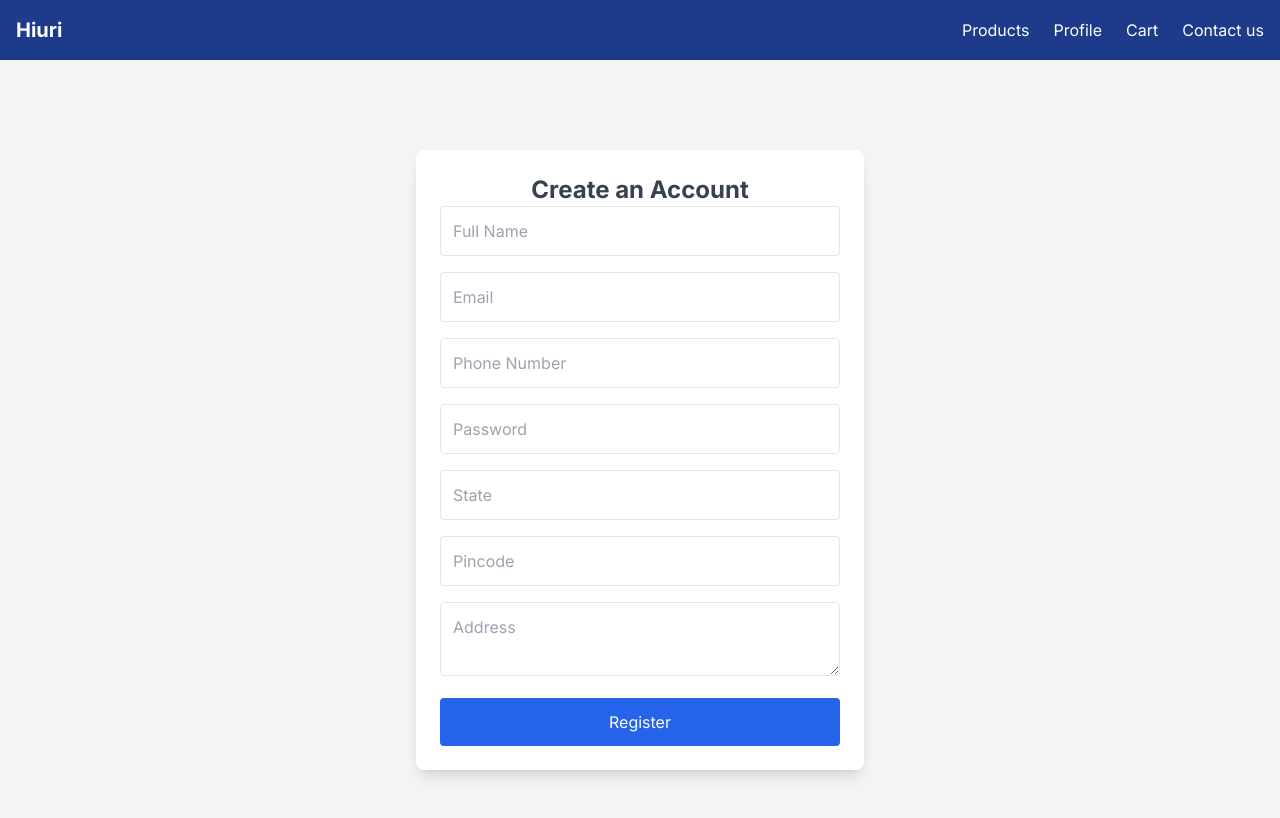
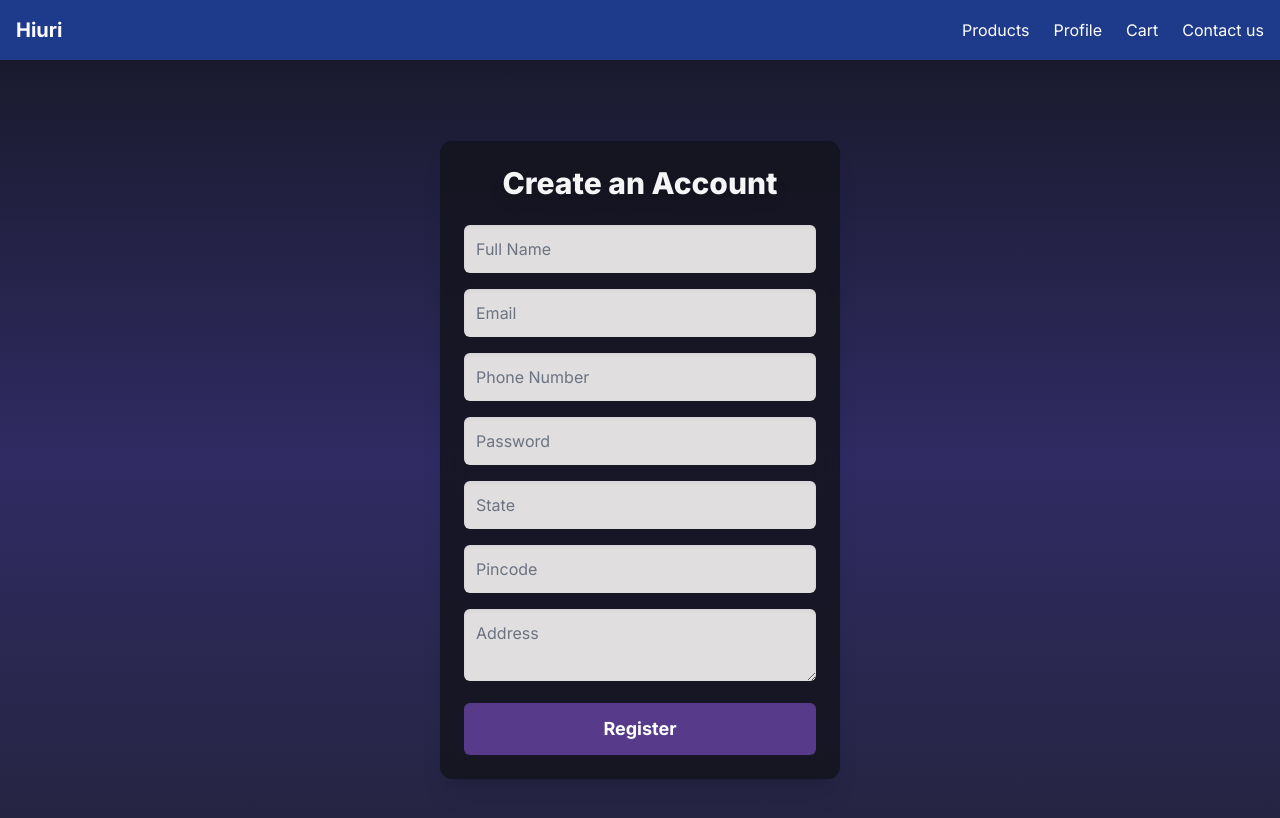
Before and after one commit to debmalya37/ecommerce-web, a Next.js app: page /register in a window 1280 px wide. Shown: the top 818 px of the page. Built offline with nearby package versions, Linux system fonts and the light colour scheme.

Commit message:
#update with loader

```diff
--- a/src/app/admin/products/page.tsx
+++ b/src/app/admin/products/page.tsx
@@ -1,10 +1,11 @@
 "use client";
-
 import { useState, useEffect } from "react";
 import axios from "axios";
+import Link from "next/link";
+import Loader from "@/components/Loader"; // Import the Loader component
 
 export default function AdminProductsPage() {
-  const [products, setProducts] = useState([]);
+  const [products, setProducts] = useState<any[]>([]);
   const [newProduct, setNewProduct] = useState({
     name: "",
     description: "",
@@ -15,22 +16,20 @@ export default function AdminProductsPage() {
     category: "",
   });
   const [categories, setCategories] = useState<any[]>([]);
+  const [loading, setLoading] = useState(true);
 
-// Add this useEffect
+  // Fetch all products and categories concurrently.
   useEffect(() => {
-  const fetchCategories = async () => {
+    const fetchData = async () => {
       try {
-      const response = await axios.get("/api/categories");
-      setCategories(response.data);
+        await Promise.all([fetchProducts(), fetchCategories()]);
       } catch (error) {
-      console.error("Failed to fetch categories:", error);
+        console.error("Error fetching data:", error);
+      } finally {
+        setLoading(false);
       }
     };
-  fetchCategories();
-}, []);
-
-  useEffect(() => {
-    fetchProducts();
+    fetchData();
   }, []);
 
   const fetchProducts = async () => {
@@ -42,7 +41,18 @@ useEffect(() => {
     }
   };
 
-  const handleChange = (e: React.ChangeEvent<HTMLInputElement | HTMLTextAreaElement | HTMLSelectElement>) => {
+  const fetchCategories = async () => {
+    try {
+      const response = await axios.get("/api/categories");
+      setCategories(response.data);
+    } catch (error) {
+      console.error("Failed to fetch categories:", error);
+    }
+  };
+
+  const handleChange = (
+    e: React.ChangeEvent<HTMLInputElement | HTMLTextAreaElement | HTMLSelectElement>
+  ) => {
     const { name, value } = e.target;
     setNewProduct((prev) => ({ ...prev, [name]: value }));
   };
@@ -50,17 +60,27 @@ useEffect(() => {
   const handleSubmit = async (e: React.FormEvent) => {
     e.preventDefault();
 
+    // Format the images from comma-separated URLs
     const formattedImages = newProduct.images.split(",").map((url) => {
       if (url.includes("drive.google.com")) {
         const fileIdMatch = url.match(/[-\w]{25,}/);
-        if (fileIdMatch) return `https://drive.google.com/thumbnail?id=${fileIdMatch[0]}&sz=w1000`;
+        if (fileIdMatch)
+          return `https://drive.google.com/thumbnail?id=${fileIdMatch[0]}&sz=w1000`;
       }
       return url;
     });
 
     try {
       await axios.post("/api/products", { ...newProduct, images: formattedImages });
-      setNewProduct({ name: "", description: "", price: "", originalPrice: "", images: "", stock: "", category: "" });
+      setNewProduct({
+        name: "",
+        description: "",
+        price: "",
+        originalPrice: "",
+        images: "",
+        stock: "",
+        category: "",
+      });
       fetchProducts();
     } catch (error) {
       console.error("Error adding product:", error);
@@ -76,13 +96,23 @@ useEffect(() => {
     }
   };
 
+  if (loading) {
+    return <Loader />;
+  }
+
   return (
     <div className="max-w-5xl mx-auto mt-10 p-6 bg-white shadow-lg rounded-lg">
       <h1 className="text-3xl font-bold text-center text-blue-600 mb-6">Admin: Manage Products</h1>
 
       <form onSubmit={handleSubmit} className="grid grid-cols-1 md:grid-cols-2 gap-6">
-        <input name="name" placeholder="Product Name" value={newProduct.name} onChange={handleChange} required className="p-3 border rounded-md w-full" />
-
+        <input
+          name="name"
+          placeholder="Product Name"
+          value={newProduct.name}
+          onChange={handleChange}
+          required
+          className="p-3 border rounded-md w-full"
+        />
         <select
           title="Category"
           name="category"
@@ -98,25 +128,81 @@ useEffect(() => {
             </option>
           ))}
         </select>
-        <textarea name="description" placeholder="Description" value={newProduct.description} onChange={handleChange} required className="p-3 border rounded-md w-full md:col-span-2" />
-        <input name="price" type="number" placeholder="Price" value={newProduct.price} onChange={handleChange} required className="p-3 border rounded-md w-full" />
-        <input name="originalPrice" type="number" placeholder="Original Price" value={newProduct.originalPrice} onChange={handleChange} required className="p-3 border rounded-md w-full" />
-        <input name="images" placeholder="Image URLs (comma-separated)" value={newProduct.images} onChange={handleChange} required className="p-3 border rounded-md w-full md:col-span-2" />
-        <input name="stock" type="number" placeholder="Stock" value={newProduct.stock} onChange={handleChange} required className="p-3 border rounded-md w-full" />
-        <button type="submit" className="bg-blue-600 text-white py-3 rounded-md font-semibold w-full md:col-span-2 hover:bg-blue-700">Add Product</button>
+        <textarea
+          name="description"
+          placeholder="Description"
+          value={newProduct.description}
+          onChange={handleChange}
+          required
+          className="p-3 border rounded-md w-full md:col-span-2"
+        />
+        <input
+          name="price"
+          type="number"
+          placeholder="Price"
+          value={newProduct.price}
+          onChange={handleChange}
+          required
+          className="p-3 border rounded-md w-full"
+        />
+        <input
+          name="originalPrice"
+          type="number"
+          placeholder="Original Price"
+          value={newProduct.originalPrice}
+          onChange={handleChange}
+          required
+          className="p-3 border rounded-md w-full"
+        />
+        <input
+          name="images"
+          placeholder="Image URLs (comma-separated)"
+          value={newProduct.images}
+          onChange={handleChange}
+          required
+          className="p-3 border rounded-md w-full md:col-span-2"
+        />
+        <input
+          name="stock"
+          type="number"
+          placeholder="Stock"
+          value={newProduct.stock}
+          onChange={handleChange}
+          required
+          className="p-3 border rounded-md w-full"
+        />
+        <button
+          type="submit"
+          className="bg-blue-600 text-white py-3 rounded-md font-semibold w-full md:col-span-2 hover:bg-blue-700"
+        >
+          Add Product
+        </button>
       </form>
 
       <h2 className="text-2xl font-bold mt-10">Existing Products</h2>
       <div className="grid grid-cols-1 sm:grid-cols-2 gap-6 mt-4">
         {products.map((product: any) => (
           <div key={product._id} className="border p-4 rounded-lg shadow-md">
-            <img src={product.images[0]} alt={product.name} className="w-full h-40 object-cover rounded-md bg-gray-200" />
+            <img
+              src={product.images[0]}
+              alt={product.name}
+              className="w-full h-40 object-cover rounded-md bg-gray-200"
+            />
             <h3 className="font-bold mt-2">{product.name}</h3>
             <p className="text-gray-600">{product.category}</p>
             <p className="text-red-500">₹{product.price}</p>
             <p className="text-sm text-gray-500 line-through">₹{product.originalPrice}</p>
-            {product.stock === 0 ? <p className="text-red-500 font-bold">Out of Stock</p> : <p className="text-green-600">In Stock: {product.stock}</p>}
-            <button onClick={() => handleDelete(product._id)} className="mt-2 bg-red-600 text-white py-1 px-3 rounded hover:bg-red-700">Delete</button>
+            {product.stock === 0 ? (
+              <p className="text-red-500 font-bold">Out of Stock</p>
+            ) : (
+              <p className="text-green-600">In Stock: {product.stock}</p>
+            )}
+            <button
+              onClick={() => handleDelete(product._id)}
+              className="mt-2 bg-red-600 text-white py-1 px-3 rounded hover:bg-red-700"
+            >
+              Delete
+            </button>
           </div>
         ))}
       </div>
--- a/src/app/login/page.tsx
+++ b/src/app/login/page.tsx
@@ -7,6 +7,8 @@ import Link from "next/link";
 export default function LoginPage() {
   const [formData, setFormData] = useState({ email: "", password: "" });
   const [error, setError] = useState("");
+  const [showPassword, setShowPassword] = useState(false); // Toggle for password visibility
+
   const router = useRouter();
 
   const handleChange = (e: React.ChangeEvent<HTMLInputElement>) => {
@@ -29,17 +31,113 @@ export default function LoginPage() {
     }
   };
 
+  // Eye icon for open/closed animation
+  const EyeIcon = () => {
+    return showPassword ? (
+      // Eye Open
+      <svg
+        xmlns="http://www.w3.org/2000/svg"
+        fill="none"
+        viewBox="0 0 24 24"
+        strokeWidth={2}
+        stroke="currentColor"
+        className="w-6 h-6 transition-transform duration-300 hover:scale-125"
+      >
+        <path
+          strokeLinecap="round"
+          strokeLinejoin="round"
+          d="M2.25 12c1.5-4.5 4.73-7.5 9.75-7.5s8.25 3 9.75 7.5c-1.5 4.5-4.73 7.5-9.75 7.5s-8.25-3-9.75-7.5z"
+        />
+        <path
+          strokeLinecap="round"
+          strokeLinejoin="round"
+          d="M15 12a3 3 0 11-6 0 3 3 0 016 0z"
+        />
+      </svg>
+    ) : (
+      // Eye Closed
+      <svg
+        xmlns="http://www.w3.org/2000/svg"
+        fill="none"
+        viewBox="0 0 24 24"
+        strokeWidth={2}
+        stroke="currentColor"
+        className="w-6 h-6 transition-transform duration-300 hover:scale-125"
+      >
+        <path
+          strokeLinecap="round"
+          strokeLinejoin="round"
+          d="M3.98 8.223c2.69-3.826 5.854-5.723 8.77-5.723 2.918 0 6.08 1.898 8.77 5.723a.75.75 0 11-1.272.818C17.496 5.635 14.963 3.75 12.75 3.75c-2.213 0-4.745 1.885-7.498 5.291a.75.75 0 01-1.272-.818z"
+        />
+        <path
+          strokeLinecap="round"
+          strokeLinejoin="round"
+          d="M9.013 13.213A3.002 3.002 0 0112 9.75c.62 0 1.209.188 1.687.51m1.301 1.315c.33.499.512 1.088.512 1.675a3 3 0 01-3 3c-.586 0-1.176-.182-1.675-.512m0 0l-3.75 3.75m3.75-3.75l-6-6"
+        />
+      </svg>
+    );
+  };
+
   return (
-    <div className="min-h-screen flex items-center justify-center bg-gray-100">
-      <div className="max-w-md w-full bg-white p-6 rounded-lg shadow-lg">
-        <h2 className="text-2xl font-bold text-center text-gray-700">Login</h2>
-        {error && <p className="text-red-500 text-center">{error}</p>}
-        <form onSubmit={handleSubmit} className="space-y-4">
-          <input type="email" name="email" placeholder="Email" onChange={handleChange} required className="w-full p-3 border rounded" />
-          <input type="password" name="password" placeholder="Password" onChange={handleChange} required className="w-full p-3 border rounded" />
-          <button type="submit" className="w-full bg-blue-600 text-white p-3 rounded hover:bg-blue-700">Login</button>
-        </form>
-        <p>New User? <Link rel="stylesheet" href="/register">Create an account</Link></p>
+    <div className="min-h-screen flex items-center justify-center bg-gradient-to-b from-[#0f0c29] via-[#302b63] to-[#24243e]">
+      {/* Outer Card Container */}
+      <div className="relative w-[350px] h-[500px] bg-[url('https://doc-08-2c-docs.googleusercontent.com/docs/securesc/.../1Sx0jhdpEpnNIydS4rnN4kHSJtU1EyWka?e=view&authuser=0')] bg-cover bg-center rounded-[10px] shadow-[5px_20px_50px_#000] overflow-hidden">
+        {/* Dark Overlay (optional) */}
+        <div className="absolute inset-0 bg-black bg-opacity-40"></div>
+
+        {/* Login Form Container */}
+        <div className="relative w-full h-full flex flex-col items-center justify-center p-6 z-10">
+          <h2 className="text-3xl font-bold text-white mb-6">Login</h2>
+
+          {error && <p className="text-red-500 text-center">{error}</p>}
+
+          <form onSubmit={handleSubmit} className="flex flex-col items-center w-full">
+            {/* Email Input */}
+            <input
+              type="email"
+              name="email"
+              placeholder="Email"
+              onChange={handleChange}
+              required
+              className="w-[80%] mb-4 p-3 rounded-md border-none outline-none bg-[#e0dede] text-gray-700"
+            />
+
+            {/* Password Input + Toggle */}
+            <div className="w-[80%] mb-4 relative">
+              <input
+                type={showPassword ? "text" : "password"}
+                name="password"
+                placeholder="Password"
+                onChange={handleChange}
+                required
+                className="w-full p-3 rounded-md border-none outline-none bg-[#e0dede] text-gray-700"
+              />
+              {/* Eye Toggle Icon */}
+              <button
+              title="Toggle Password Visibility"
+                type="button"
+                onClick={() => setShowPassword(!showPassword)}
+                className="absolute right-3 top-3 text-gray-600"
+              >
+                <EyeIcon />
+              </button>
+            </div>
+
+            <button
+              type="submit"
+              className="w-[60%] bg-[#573b8a] text-white py-3 rounded-md font-bold hover:bg-[#6d44b8] transition"
+            >
+              Login
+            </button>
+          </form>
+
+          <p className="text-white mt-6">
+            New User?{" "}
+            <Link href="/register" className="text-yellow-300 hover:underline font-semibold">
+              Create an account
+            </Link>
+          </p>
+        </div>
       </div>
     </div>
   );
--- a/src/app/product/[id]/page.tsx
+++ b/src/app/product/[id]/page.tsx
@@ -4,6 +4,7 @@ import { useState, useEffect } from "react";
 import { useSession } from "next-auth/react"; // Import useSession
 import axios from "axios";
 import { useRouter } from "next/navigation";
+import Loader from "@/components/Loader";
 
 export default function ProductDetails({ params }: { params: { id: string } }) {
   const { data: session } = useSession(); // Get session data
@@ -44,7 +45,7 @@ export default function ProductDetails({ params }: { params: { id: string } }) {
 
 
 
-  if (loading) return <p className="text-center mt-10 text-gray-600">Loading...</p>;
+  if (loading) return <Loader />;
   if (!product) return <p className="text-center mt-10 text-red-600">Product not found</p>;
 
   const handleAddToCart = () => {
--- a/src/app/products/page.tsx
+++ b/src/app/products/page.tsx
@@ -6,6 +6,7 @@ import ProductCard from "@/components/ProductCard";
 import { useSearchParams } from "next/navigation";
 import dynamic from "next/dynamic";
 import { Suspense } from "react";
+import Loader from "@/components/Loader";
 
 // Client-side only component
 const ProductList = () => {
@@ -130,7 +131,7 @@ const ProductList = () => {
 // Main page component
 export default function ProductPage() {
   return (
-    <Suspense fallback={<div className="container mx-auto p-6">Loading...</div>}>
+    <Suspense fallback={<div className="container mx-auto p-6"> <Loader /></div>}>
       <ProductList />
     </Suspense>
   );
--- a/src/app/profile/page.tsx
+++ b/src/app/profile/page.tsx
@@ -4,6 +4,7 @@ import { useState, useEffect } from "react";
 import axios from "axios";
 import { useSession } from "next-auth/react";
 import { useRouter } from "next/navigation";
+import Loader from "@/components/Loader";
 
 export default function Profile() {
   const [user, setUser] = useState<any>(null);
@@ -62,7 +63,7 @@ export default function Profile() {
     }
   };
 
-  if (loading) return <p className="text-center text-gray-500">Loading...</p>;
+  if (loading) return <Loader />;
   if (error) return <p className="text-center text-red-500">{error}</p>;
 
   return (
--- a/src/app/register/page.tsx
+++ b/src/app/register/page.tsx
@@ -47,20 +47,93 @@ export default function RegisterPage() {
   };
 
   return (
-    <div className="min-h-screen flex items-center justify-center bg-gray-100">
-      <div className="max-w-md w-full bg-white p-6 rounded-lg shadow-lg">
-        <h2 className="text-2xl font-bold text-center text-gray-700">Create an Account</h2>
-        {error && <p className="text-red-500 text-center">{error}</p>}
-        <form onSubmit={handleSubmit} className="space-y-4">
-          <input type="text" name="fullName" placeholder="Full Name" onChange={handleChange} required className="w-full p-3 border rounded" />
-          <input type="email" name="email" placeholder="Email" onChange={handleChange} required className="w-full p-3 border rounded" />
-          <input type="text" name="phone" placeholder="Phone Number" onChange={handleChange} required className="w-full p-3 border rounded" />
-          <input type="password" name="password" placeholder="Password" onChange={handleChange} required className="w-full p-3 border rounded" />
-          <input type="text" name="state" placeholder="State" onChange={handleChange} required className="w-full p-3 border rounded" />
-          <input type="text" name="pincode" placeholder="Pincode" onChange={handleChange} required className="w-full p-3 border rounded" />
-          <textarea name="address" placeholder="Address" onChange={handleChange} required className="w-full p-3 border rounded"></textarea>
-          <button type="submit" className="w-full bg-blue-600 text-white p-3 rounded hover:bg-blue-700">{loading ? "Registering..." : "Register"}</button>
-        </form>
+    <div className="min-h-screen flex items-center justify-center bg-gradient-to-b from-[#1a1a2e] via-[#302b63] to-[#24243e]">
+      <div className="relative w-[350px] sm:w-[400px] bg-[#1e1e2f]/80 rounded-xl shadow-xl p-6 text-white backdrop-blur-md">
+        {/* Cool background overlay (optional) */}
+        <div className="absolute inset-0 bg-black bg-opacity-30 rounded-xl pointer-events-none" />
+
+        <div className="relative z-10">
+          <h2 className="text-3xl font-extrabold text-center mb-6 text-[#f5f5f7] drop-shadow-lg">
+            Create an Account
+          </h2>
+
+          {error && (
+            <p className="text-red-400 text-center mb-4 font-semibold">
+              {error}
+            </p>
+          )}
+
+          <form onSubmit={handleSubmit} className="space-y-4">
+            <input
+              type="text"
+              name="fullName"
+              placeholder="Full Name"
+              onChange={handleChange}
+              required
+              className="w-full p-3 rounded-md border-none outline-none bg-[#e0dede] text-gray-800 placeholder-gray-500 shadow-inner focus:ring-2 focus:ring-[#6d44b8]"
+            />
+
+            <input
+              type="email"
+              name="email"
+              placeholder="Email"
+              onChange={handleChange}
+              required
+              className="w-full p-3 rounded-md border-none outline-none bg-[#e0dede] text-gray-800 placeholder-gray-500 shadow-inner focus:ring-2 focus:ring-[#6d44b8]"
+            />
+
+            <input
+              type="text"
+              name="phone"
+              placeholder="Phone Number"
+              onChange={handleChange}
+              required
+              className="w-full p-3 rounded-md border-none outline-none bg-[#e0dede] text-gray-800 placeholder-gray-500 shadow-inner focus:ring-2 focus:ring-[#6d44b8]"
+            />
+
+            <input
+              type="password"
+              name="password"
+              placeholder="Password"
+              onChange={handleChange}
+              required
+              className="w-full p-3 rounded-md border-none outline-none bg-[#e0dede] text-gray-800 placeholder-gray-500 shadow-inner focus:ring-2 focus:ring-[#6d44b8]"
+            />
+
+            <input
+              type="text"
+              name="state"
+              placeholder="State"
+              onChange={handleChange}
+              required
+              className="w-full p-3 rounded-md border-none outline-none bg-[#e0dede] text-gray-800 placeholder-gray-500 shadow-inner focus:ring-2 focus:ring-[#6d44b8]"
+            />
+
+            <input
+              type="text"
+              name="pincode"
+              placeholder="Pincode"
+              onChange={handleChange}
+              required
+              className="w-full p-3 rounded-md border-none outline-none bg-[#e0dede] text-gray-800 placeholder-gray-500 shadow-inner focus:ring-2 focus:ring-[#6d44b8]"
+            />
+
+            <textarea
+              name="address"
+              placeholder="Address"
+              onChange={handleChange}
+              required
+              className="w-full p-3 rounded-md border-none outline-none bg-[#e0dede] text-gray-800 placeholder-gray-500 shadow-inner focus:ring-2 focus:ring-[#6d44b8]"
+            />
+
+            <button
+              type="submit"
+              className="w-full py-3 mt-3 rounded-md bg-[#573b8a] text-white font-bold text-lg hover:bg-[#6d44b8] transition focus:ring-2 focus:ring-offset-2 focus:ring-[#6d44b8]"
+            >
+              {loading ? "Registering..." : "Register"}
+            </button>
+          </form>
+        </div>
       </div>
     </div>
   );
--- /dev/null
+++ b/src/components/Loader.tsx
@@ -0,0 +1,14 @@
+"use client";
+
+export default function Loader() {
+  return (
+    <section className="dots-container mt-4 flex items-center justify-center h-screen">
+  <div className="dot"></div>
+  <div className="dot"></div>
+  <div className="dot"></div>
+  <div className="dot"></div>
+  <div className="dot"></div>
+</section>
+
+  );
+}
```
Also changed, not shown: src/app/admin/page.tsx (+29 -27 lines), src/app/globals.css (+54 -0 lines). Lines whose indentation alone changed are shown as unchanged.
